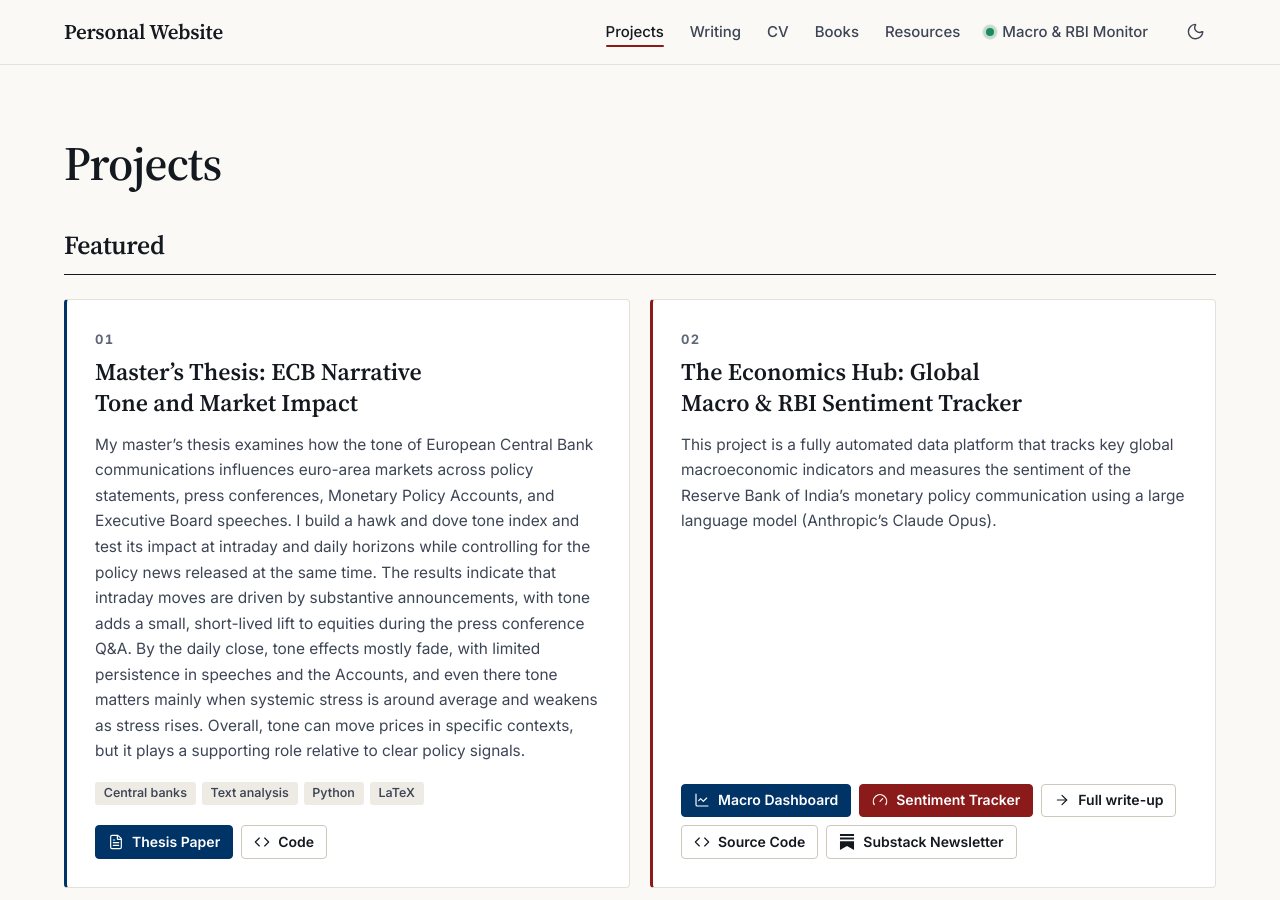
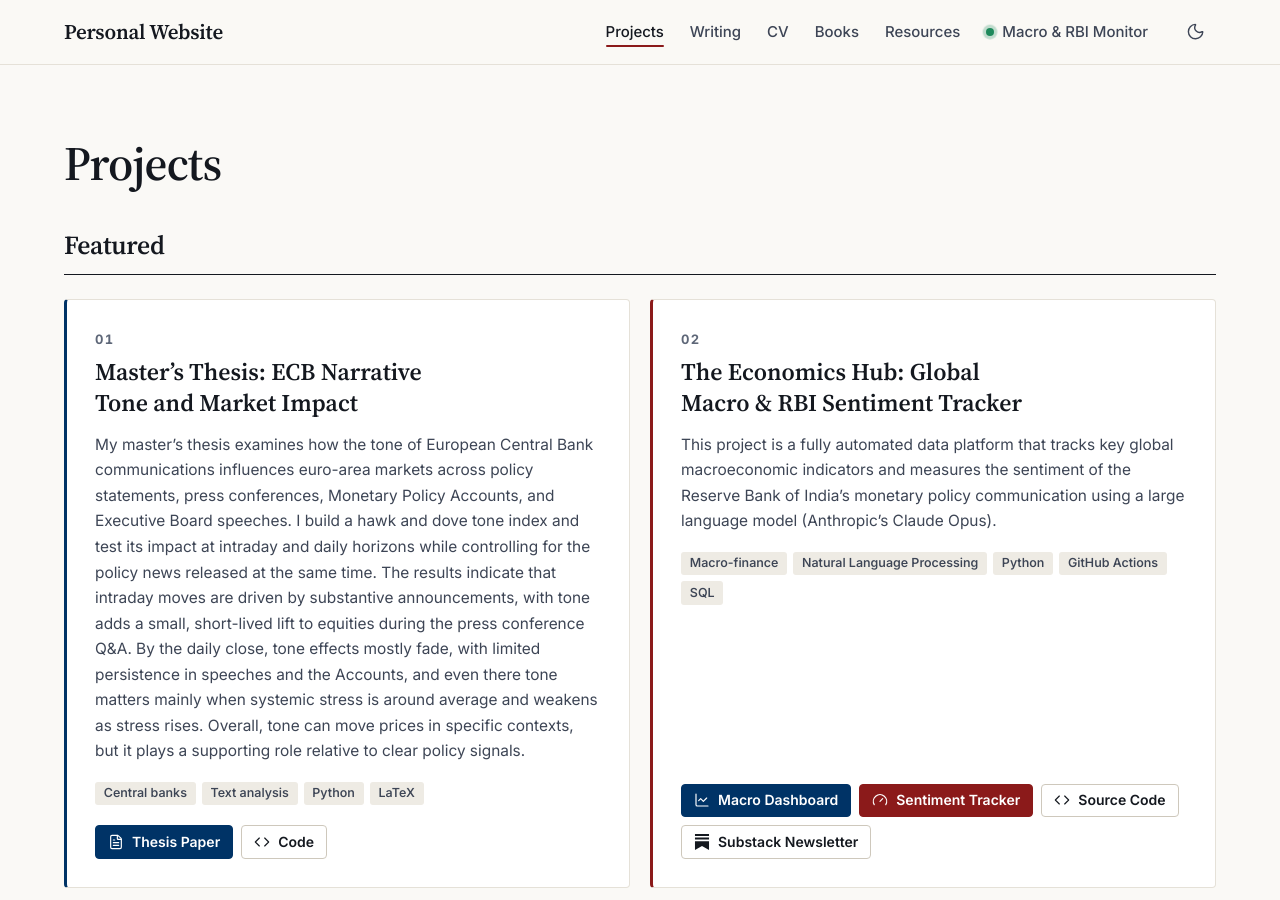
Before and after one commit to shreyasxi/shreyasxi.github.io, a Jekyll site: the page built from _pages/projects.md, in a window 1280 px wide and 900 px high. Built offline with Jekyll 4.4.1, drawn with Linux system fonts in a browser that asks for light colours.

Commit message:
Remove 'Full write-up' link from projects.yml
Removed the 'Full write-up' link from the project details.

```diff
--- a/_data/projects.yml
+++ b/_data/projects.yml
@@ -33,6 +33,7 @@
     This project is a fully automated data platform that tracks key global macroeconomic indicators and measures the sentiment of the Reserve Bank of India’s monetary policy communication using a large language model (Anthropic’s Claude Opus).
   description: >-
     This project is a fully automated data platform that tracks key global macroeconomic indicators and measures the sentiment of the Reserve Bank of India’s monetary policy communication using a large language model (Anthropic’s Claude Opus).
+  tags: ["Macro-finance", "Natural Language Processing", "Python", "GitHub Actions", "SQL"]
   links:
     - label: "Macro Dashboard"
       url: "https://weekly-macro-dashboard.streamlit.app/"
@@ -41,9 +42,6 @@
       url: "https://weekly-macro-dashboard.streamlit.app/rbi-sentinel"
       kind: sentiment
       fill: oxblood
-    - label: "Full write-up"
-      url: "/economics-hub/"
-      kind: page
     - label: "Source Code"
       url: "https://github.com/shreyasxi/the-economics-hub"
       kind: code
```
